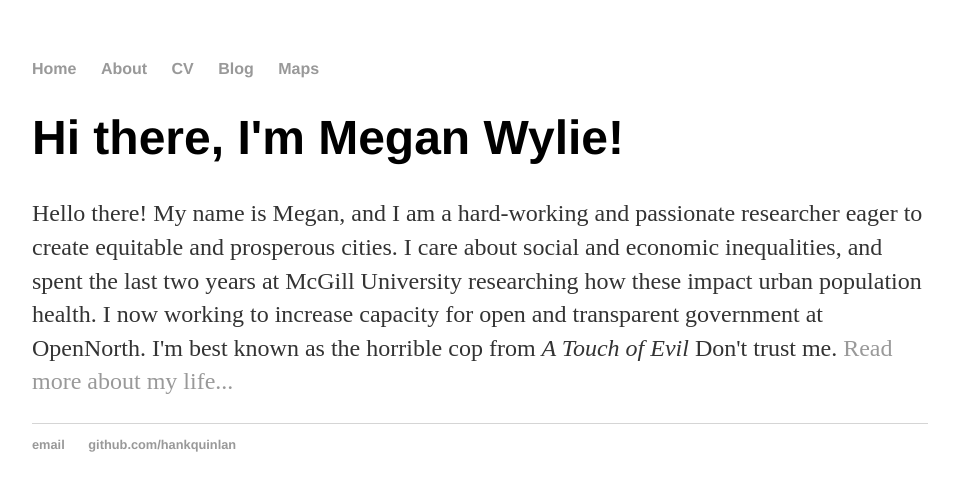
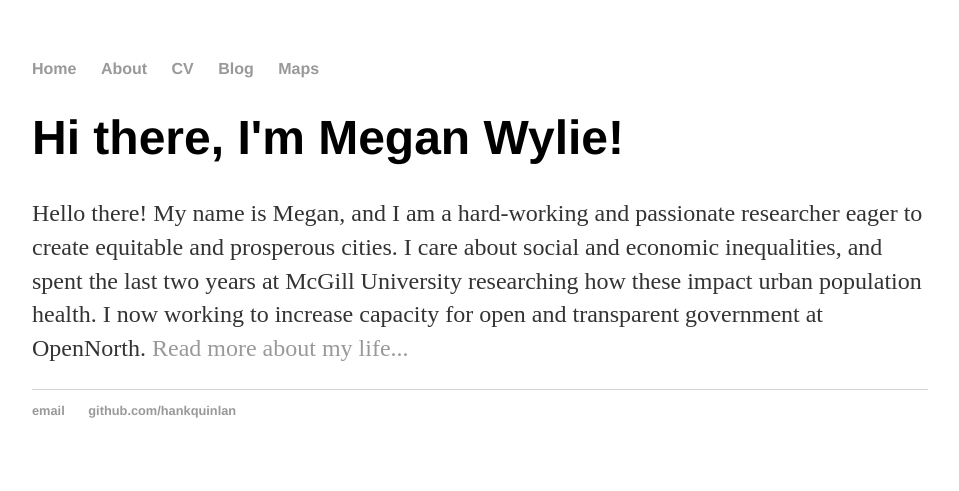
Before and after one commit to mgnwylie/mgnwylie.github.io, a Jekyll site: the page built from index.html, in a window 1280 px wide. Shown: the top 491 px of the page, without its empty margins (160-1119 px from the left). Built offline with Jekyll 4.4.1, drawn with Linux system fonts in a browser that asks for light colours.

Commit message:
Update index.html

```diff
--- a/index.html
+++ b/index.html
@@ -4,5 +4,5 @@
 ---
 <div class="blurb">
 	<h1>Hi there, I'm Megan Wylie!</h1>
-	<p>Hello there! My name is Megan, and I am a hard-working and passionate researcher eager to create equitable and prosperous cities. I care about social and economic inequalities, and spent the last two years at McGill University researching how these impact urban population health. I now working to increase capacity for open and transparent government at OpenNorth. I'm best known as the horrible cop from <em>A Touch of Evil</em> Don't trust me. <a href="/about">Read more about my life...</a></p>
+	<p>Hello there! My name is Megan, and I am a hard-working and passionate researcher eager to create equitable and prosperous cities. I care about social and economic inequalities, and spent the last two years at McGill University researching how these impact urban population health. I now working to increase capacity for open and transparent government at OpenNorth. <a href="/about">Read more about my life...</a></p>
 </div><!-- /.blurb -->
```
